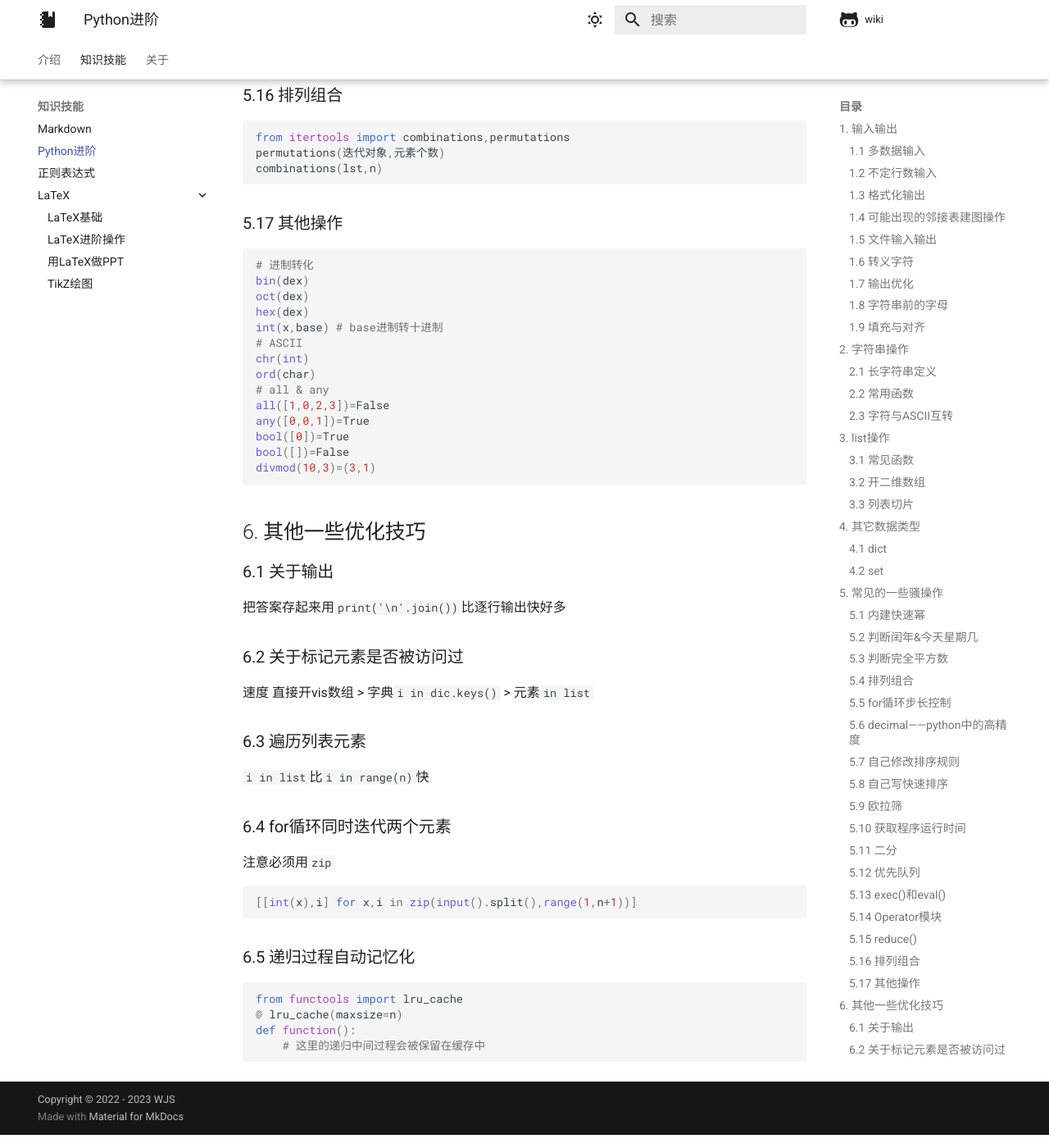
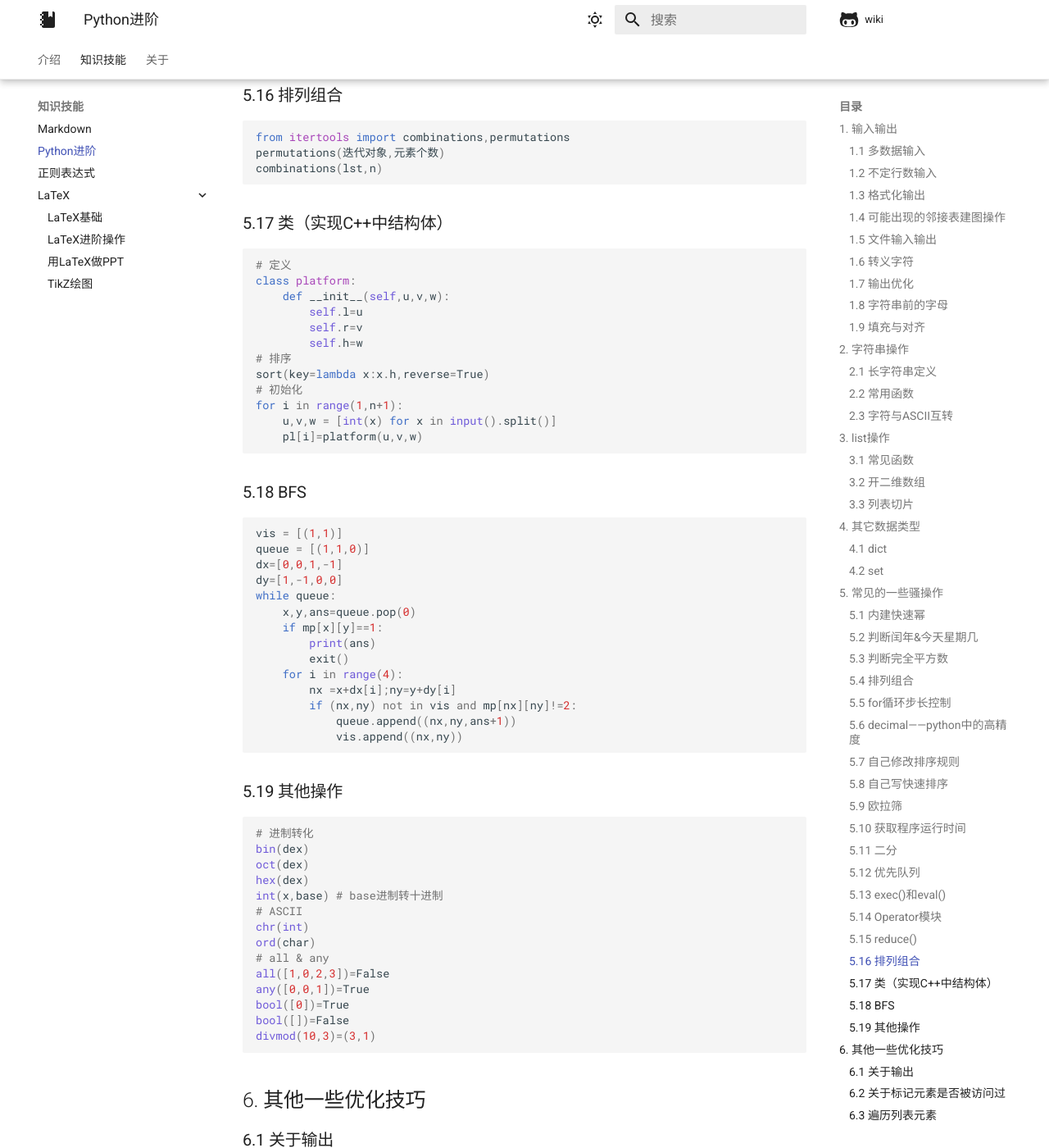
Before and after one commit to wjsoj/wiki, an MkDocs documentation site: the page built from docs/knowledge/python.md, in a window 1280 px wide and 1400 px high, scrolled down 8613 px. Shown: the whole window at 82% size. Built offline with MkDocs 1.6.1 and Material for MkDocs 9.7.7, drawn with Linux system fonts in a browser that asks for light colours; comment, search, counter and statistics services are not loaded.

````diff
--- a/docs/knowledge/python.md
+++ b/docs/knowledge/python.md
@@ -440,7 +440,43 @@
 combinations(lst,n)
 ```
 
-### 5.17 其他操作
+### 5.17 类（实现C++中结构体）
+
+```python
+# 定义
+class platform:
+    def __init__(self,u,v,w):
+        self.l=u
+        self.r=v
+        self.h=w
+# 排序
+sort(key=lambda x:x.h,reverse=True)
+# 初始化
+for i in range(1,n+1):
+    u,v,w = [int(x) for x in input().split()]
+    pl[i]=platform(u,v,w)
+```
+
+### 5.18 BFS
+
+```python
+vis = [(1,1)]
+queue = [(1,1,0)]
+dx=[0,0,1,-1]
+dy=[1,-1,0,0]
+while queue:
+    x,y,ans=queue.pop(0)
+    if mp[x][y]==1:
+        print(ans)
+        exit()
+    for i in range(4):
+        nx =x+dx[i];ny=y+dy[i]
+        if (nx,ny) not in vis and mp[nx][ny]!=2:
+            queue.append((nx,ny,ans+1))
+            vis.append((nx,ny))
+```
+
+### 5.19 其他操作
 
 ```python
 # 进制转化
````
Also changed, not shown: docs/introduction/start.md (+2 -1 lines).
